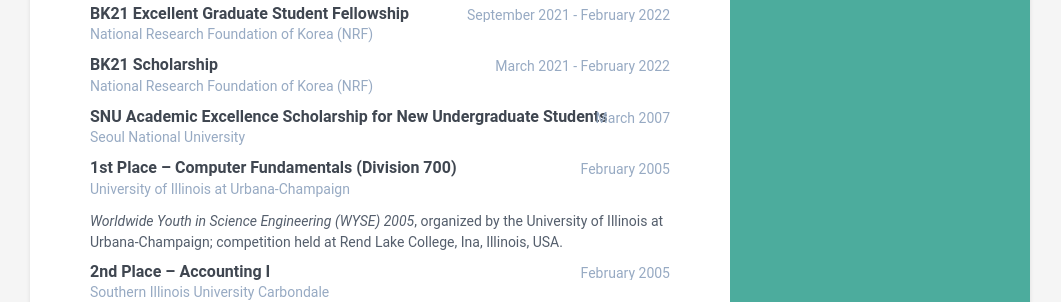
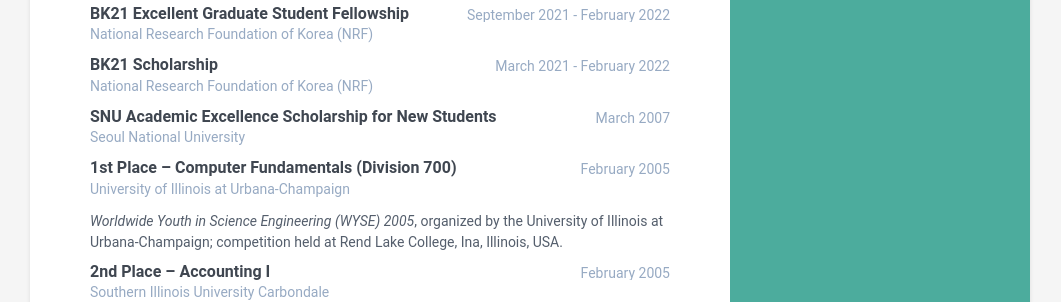
Before and after one commit to WookieLee/wookielee.github.io, a Jekyll site: the page built from index.html, in a window 1280 px wide and 900 px high, scrolled down 2836 px. Shown: the part 238-540 px from the top of the window, without its empty margins (110-1171 px from the left). Built offline with Jekyll 4.4.1, drawn with Linux system fonts in a browser that asks for light colours.

Commit message:
Update data.yml

```diff
--- a/_data/data.yml
+++ b/_data/data.yml
@@ -132,7 +132,7 @@ certifications:
     #credentialurl: www.google.com
     #credentialname: Source
     details: |
-  - name: <b>SNU Academic Excellence Scholarship for New Undergraduate Students</b>
+  - name: <b>SNU Academic Excellence Scholarship for New Students</b>
     start: March 2007
     #end: 2021
     organization: Seoul National University
```
